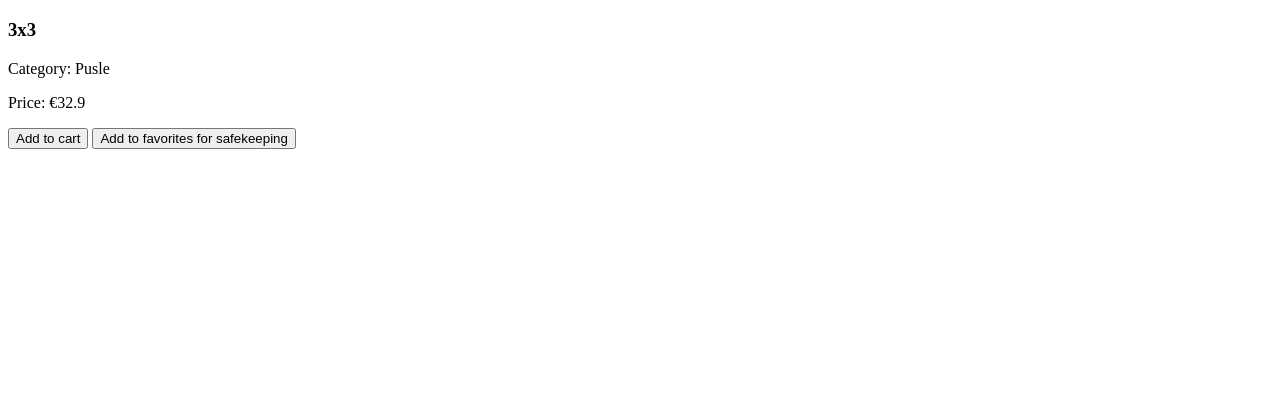
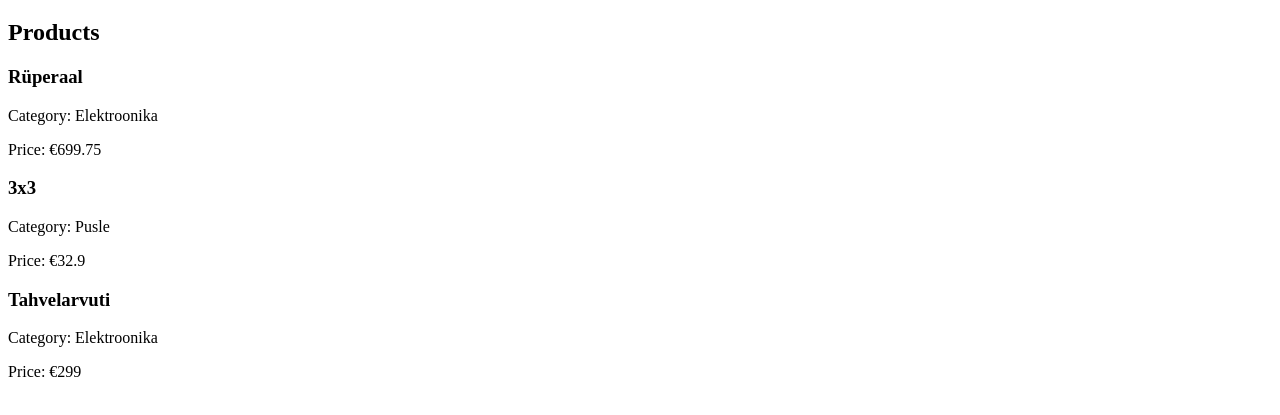
Before and after one commit to paankaur/E-Shop_JS_Node_Express_SASS, a plain HTML site: page ylesanne2/index.html in a window 1280 px wide. Shown: the part 61-476 px from the top of the page. Drawn offline with Linux system fonts and the light colour scheme.

Commit message:
vaated pooleli

```diff
--- a/ylesanne2/index.html
+++ b/ylesanne2/index.html
@@ -4,6 +4,7 @@
     <meta charset="UTF-8" />
     <meta name="viewport" content="width=device-width, initial-scale=1.0" />
     <title>Online pood</title>
+    <link rel="stylesheet" href="style.css">
   </head>
   <body>
 
--- a/ylesanne2/main.js
+++ b/ylesanne2/main.js
@@ -1,6 +1,6 @@
 import { Product } from "./product.js"; // kindlasti pane .js faililaiendus!!!! kui importid
 import { Cart } from "./cart.js";
-// import { Order } from "./order";  //Customeris juba on see importitud
+import { displayAllProductsView } from "./views/allProductsView.js";
 import { Customer } from "./customer.js";
 
 //tegin tooted
@@ -10,28 +10,30 @@ const products = [
   new Product(2, "3x3", 32.9, "Pusle"),
   new Product(3, "Tahvelarvuti", 299.0, "Elektroonika"),
 ];
+
+displayAllProductsView(products);
 const cart = new Cart();
 
 //Toodete kuvamine
-function displayProducts(category = null) {
-  const productsContainer = document.getElementById("products");
-  productsContainer.innerHTML = "";
+// function displayProducts(category = null) {
+//   const productsContainer = document.getElementById("products");
+//   productsContainer.innerHTML = "";
 
-  const filteredProducts = category
-    ? products.filter((p) => p.category === category)
-    : products;
+//   const filteredProducts = category
+//     ? products.filter((p) => p.category === category)
+//     : products;
 
-  filteredProducts.forEach((product) => {
-    const productElement = document.createElement("div");
-    productElement.classList.add("product-item");
-    productElement.innerHTML = `<div onclick="showProductDetail(${product.id})">
-        <h3>${product.title}</h3><p>Category: ${product.category}</p>
-        <p>Price: €${product.price}</p></div>
-        <button onclick="addToCart(${product.id})">Add to cart</button>
-        <button onclick="addToFavorites(${product.id})">
-        Add to favorites for safekeeping</button>`;
-        productsContainer.appendChild(productElement);
-  });
+//   filteredProducts.forEach((product) => {
+//     const productElement = document.createElement("div");
+//     productElement.classList.add("product-item");
+//     productElement.innerHTML = `<div onclick="showProductDetail(${product.id})">
+//         <h3>${product.title}</h3><p>Category: ${product.category}</p>
+//         <p>Price: €${product.price}</p></div>
+//         <button onclick="addToCart(${product.id})">Add to cart</button>
+//         <button onclick="addToFavorites(${product.id})">
+//         Add to favorites for safekeeping</button>`;
+//         productsContainer.appendChild(productElement);
+//   });
 
   /* products.forEach((product) => {
     const productCard = document.createElement("div")
@@ -40,8 +42,8 @@ function displayProducts(category = null) {
     products.append(productTitle);
     products.append(productCard);
 }) */
-}
-displayProducts("Pusle");
+// }
+// displayProducts("Pusle");
 //Ostukorv ja lisan tooteid sinna
 
 // cart.addProduct(laptop, 1);
--- /dev/null
+++ b/ylesanne2/views/allProductsView.js
@@ -0,0 +1,22 @@
+export const displayAllProductsView = (products) => {
+    const container = document.getElementById("products");
+    container.innerHTML = "<h2>Products</h2>";
+
+    const productsContainer = document.createElement("div");
+    productsContainer.classList.add("products-container");
+
+    products.forEach((product) => {
+        const productCard = document.createElement("div");
+        productCard.classList.add("product");
+        productCard.innerHTML = `
+        <h3>${product.title}</h3>
+        <p>Category: ${product.category}</p>
+        <p>Price: €${product.price}</p>
+        `;
+
+        productsContainer.append(productCard);
+
+
+    });
+    container.append(productsContainer);
+};
```
Also changed, not shown: ylesanne2/style.css (added).
